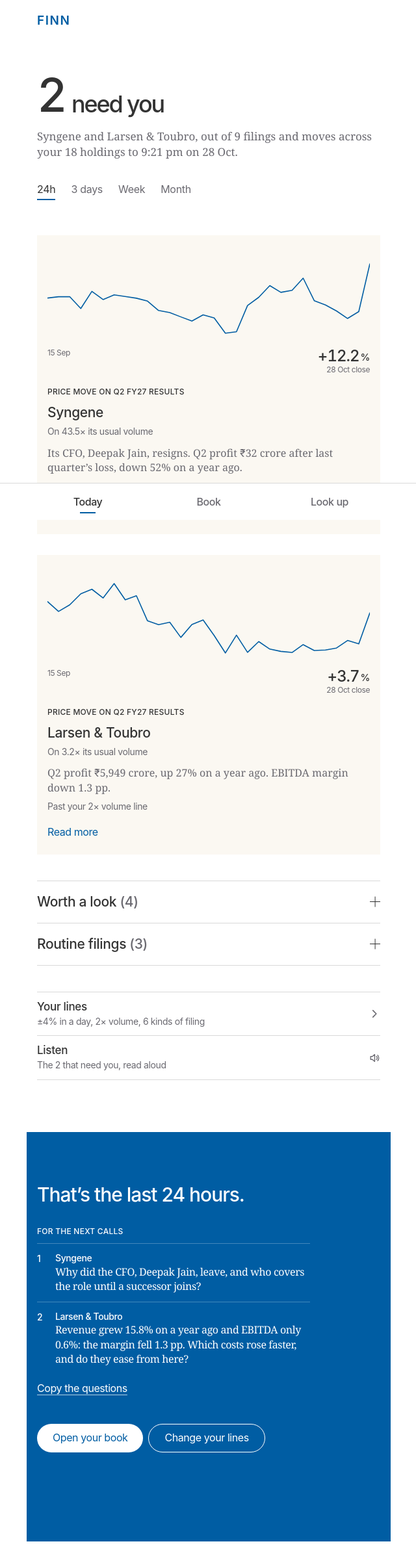
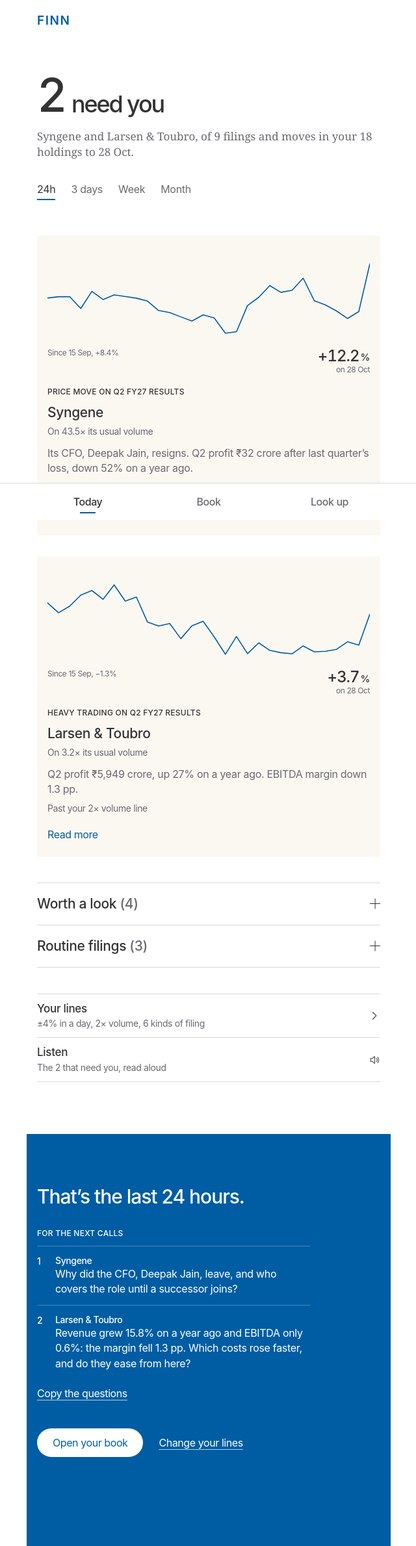
Before and after one commit to vedant-22/finn, a React (Vite) app in the folder web/: page / in a window 1280 px wide. Shown: the whole page at 65% size, without its empty margins (319-959 px from the left). Built offline with nearby package versions, Linux system fonts and the light colour scheme; a web font is replaced by a local one.

Commit message:
Fix card text, dates, and alerts

```diff
--- a/web/src/Ask.tsx
+++ b/web/src/Ask.tsx
@@ -95,7 +95,7 @@ export function AskScreen({ push, q0, openCompany }: { push: Push; q0?: string;
   )
 }
 
-// A warm tile for each company FINN has read: its symbol, its name, and its word in one figure
+// A hairline row for each company FINN has read: its name over its symbol, and its word in one figure
 function Tiles({ title, syms, open, names }: { title: string; syms: string[]; open: (s: string) => void; names: Record<string, string> }) {
   const [rec, setRec] = useState<Record<string, string>>({})
   useEffect(() => {
@@ -109,7 +109,7 @@ function Tiles({ title, syms, open, names }: { title: string; syms: string[]; op
   }, [syms.join()])  // eslint-disable-line react-hooks/exhaustive-deps
   return (
     <section className="tiles-sec"><h2 className="sec-head">{title}</h2>
-      <ul className="tiles">{syms.map(s => <li key={s}><button className="tile" onClick={() => open(s)}><span className="lbl lbl-quiet">{s}</span><span className="tile-name">{names[s] || s}</span><span className="tile-rec">{rec[s] || '\u00a0'}</span></button></li>)}</ul>
+      <ul className="tiles">{syms.map(s => <li key={s}><button className="tile" onClick={() => open(s)}><span className="tile-txt"><span className="tile-name">{names[s] || s}</span><span className="lbl lbl-quiet">{s}</span></span><span className="tile-rec">{rec[s] || '\u00a0'}</span></button></li>)}</ul>
     </section>
   )
 }
--- a/web/src/Brief.tsx
+++ b/web/src/Brief.tsx
@@ -86,7 +86,8 @@ export function BriefScreen({ push, brief, fresh, lines, setLines, names, openIt
   const n = brief.items.length, nNotes = brief.notes.length + brief.spill.length
   const asof = new Date(push.asof)
   const time = asof.toLocaleTimeString('en-IN', { hour: 'numeric', minute: '2-digit' }).toLowerCase()
-  const stamp = asof.toDateString() === new Date().toDateString() ? time : `${time} on ${dayMon(asof)}`
+  // Today the time is what matters ('to 9:21 pm'); an older snapshot is dated by its day alone, so the sentence keeps to two lines
+  const stamp = asof.toDateString() === new Date().toDateString() ? time : dayMon(asof)
   // The sieve plays once a session: the count starts at every filing in the window and falls to what needs you
   const sieve = useRef(!sessionStorage.getItem('finn-sieved'))
   useEffect(() => { sessionStorage.setItem('finn-sieved', '1') }, [])
@@ -106,7 +107,7 @@ export function BriefScreen({ push, brief, fresh, lines, setLines, names, openIt
         </div>
         {/* The sentence carries the time the filings run to, so the screen needs no dateline above the count */}
         <p className="hero-2">{n
-          ? `${few([...new Set(brief.items.map(i => names[i.symbol]))])}, out of ${total} filings and moves across your ${push.portfolio.length} holdings to ${stamp}.`
+          ? `${few([...new Set(brief.items.map(i => names[i.symbol]))])}, of ${total} filings and moves in your ${push.portfolio.length} holdings to ${stamp}.`
           : `Nothing crossed your lines ${span(lines.hours)}, to ${stamp}.${nNotes ? ` ${nNotes} worth a look below.` : ''}`}</p>
         {wider && <button className="see hero-wider" onClick={() => setLines({ ...lines, hours: wider.h })}>{`${span(wider.h).replace(/^in the l/, 'L')}: ${wider.n} ${wider.n === 1 ? 'needs' : 'need'} you`}</button>}
         <div className="window" role="radiogroup" aria-label="Window">
@@ -138,7 +139,7 @@ export function BriefScreen({ push, brief, fresh, lines, setLines, names, openIt
           <EndQuestions brief={brief} push={push} names={names} />
           <div className="end-band-btns">
             <a className="btn-light" href="#/book">Open your book</a>
-            <button className="btn-light-outline" onClick={openLines}>Change your lines</button>
+            <button className="end-copy" onClick={openLines}>Change your lines</button>
           </div>
         </div>
       </section>
@@ -229,12 +230,14 @@ export function kindLabel(i: Item, push: Push): string {
   // A results-day move and the results it rides with read alike in every window
   const res = f?.results ?? (i.move?.explainedBy?.category === 'results' ? push.filings.filter(x => x.symbol === i.symbol && x.results && x.at.slice(0, 10) <= i.move!.d).sort((a, b) => b.at.localeCompare(a.at))[0]?.results : undefined)
   // A move past a line on results says so; results the shares took quietly are just the results
-  if (res && (i.kind === 'results' || i.kind === 'move')) return i.move ? `Price move on ${res.quarter} results` : `${res.quarter} results`
+  // A move names the line it crossed: the price, or only the volume ('Heavy trading on Q2 FY27 results')
+  const moved = i.move && (i.move.why.includes('price') ? 'Price move' : 'Heavy trading')
+  if (res && (i.kind === 'results' || i.kind === 'move')) return moved ? `${moved} on ${res.quarter} results` : `${res.quarter} results`
   if (i.kind === 'people' && f?.people?.length) {
     const p = sortPeople(f.people)[0], r = shortRole(p.role)
     return ['appointed', 're-appointed', 'redesignated'].includes(p.action) ? (r.length > 20 ? 'New director' : `New ${r}`) : 'Management change'
   }
-  if (i.kind === 'move') return 'Unusual day'
+  if (i.kind === 'move') return moved || 'Unusual day'
   return CATEGORY_LABEL[i.story!.category] || 'Filing'
 }
 
@@ -272,12 +275,13 @@ function ItemCard({ i, fresh, name, push, lines, open }: { i: Item; fresh: boole
     </article>
   )
 }
-// The card's picture: the month's closes, short, with the first and last session named so the period is plain
-// end: the day's move, set under the last close it belongs to
+// The card's picture: the month's closes, short. Its start says the period and what the month did ('Since 15 Sep,
+// +4.1%'), so the big figure at its end reads as the one day it is dated to ('on 28 Oct'), not the month's return
 export function PriceLine({ bars, end }: { bars: Bar[]; end?: ReactNode }) {
   const last = shortDay(bars[bars.length - 1].d)
+  const month = `Since ${shortDay(bars[0].d)}, ${signed((bars[bars.length - 1].close / bars[0].close - 1) * 100)}`
   return <figure className="price"><div className="card-img"><Chart series={bars} /></div>
-    <figcaption className="price-d"><span>{shortDay(bars[0].d)}</span>{end ? <span className="price-end">{end}<span>{last} close</span></span> : <span>{last}</span>}</figcaption></figure>
+    <figcaption className="price-d"><span>{month}</span>{end ? <span className="price-end">{end}<span>on {last}</span></span> : <span>{last}</span>}</figcaption></figure>
 }
 
 // One date for a figure, the same in every window: the session it closed in, and the volume it closed on
--- a/web/src/styles.css
+++ b/web/src/styles.css
@@ -40,7 +40,7 @@ table { border-collapse: collapse; }
 .lbl { font: 450 12px/116% var(--f); letter-spacing: 0.24px; text-transform: uppercase; color: var(--ink); white-space: nowrap; }
 .lbl-quiet { color: var(--ink-2); }
 /* the one sentence under a title, and quotes: PT Serif, roman, grey */
-.serif-line, .card-desc, .co-meta, .banner p, .read, .hero-2, .quote, blockquote, .tile-rec { font-family: var(--serif); font-weight: 400; letter-spacing: 0; color: var(--ink-2); }
+.serif-line, .co-meta, .banner p, .read, .hero-2, .quote, blockquote { font-family: var(--serif); font-weight: 400; letter-spacing: 0; color: var(--ink-2); }
 .serif-line { font-size: 16px; line-height: 140%; margin-top: var(--s-3xs); }
 
 /* status: a small capital word in its colour */
@@ -132,7 +132,8 @@ table { border-collapse: collapse; }
 .card-title { margin-top: var(--s-3xs); }
 .card-fig { display: flex; flex-direction: column; align-items: flex-start; margin-top: var(--s-3xs); }
 .card-cap { font-size: 14px; line-height: 140%; letter-spacing: -0.39px; color: var(--ink-2); margin-top: var(--s-nano); }
-.card-desc { margin-top: var(--s-3xs); font-size: 16px; line-height: 140%; }
+/* the card's sentence carries the figures, so it is Inter, grey, like the rest of the card; the serif is kept for the page's sentence and quotes */
+.card-desc { margin-top: var(--s-3xs); font-size: 16px; line-height: 145%; letter-spacing: -0.31px; color: var(--ink-2); }
 .card-line { margin-top: var(--s-5xs); font-size: 14px; line-height: 140%; letter-spacing: -0.39px; color: var(--ink-2); }
 .card-foot { display: flex; justify-content: space-between; align-items: center; gap: 12px; margin-top: var(--s-5xs); }
 .card-foot .read-more { align-self: center; }
@@ -184,11 +185,11 @@ table { border-collapse: collapse; }
 .end-qs { max-width: 420px; margin-top: var(--s-m); }
 .end-qs .lbl { color: #fff; }
 .end-qs ol { counter-reset: q; margin-top: var(--s-3xs); }
-.end-qs li { counter-increment: q; display: grid; grid-template-columns: 28px 1fr; padding: var(--s-3xs) 0; border-top: 1px solid rgba(255, 255, 255, .26); font: 16px/140% var(--serif); color: #fff; }
+.end-qs li { counter-increment: q; display: grid; grid-template-columns: 28px 1fr; padding: var(--s-3xs) 0; border-top: 1px solid rgba(255, 255, 255, .26); font: 16px/145% var(--f); letter-spacing: -0.31px; color: #fff; }
 .end-qs li::before { content: counter(q); grid-row: span 2; font: 500 14px/160% var(--f); color: #fff; }
 .end-co { display: block; font: 500 14px/140% var(--f); letter-spacing: -0.39px; color: #fff; }
 .end-copy { color: #fff; min-height: 44px; text-decoration: underline; text-underline-offset: 4px; text-decoration-color: rgba(255, 255, 255, .7); }
-.end-band-btns { display: flex; flex-wrap: wrap; gap: var(--s-5xs); margin-top: var(--s-m); }
+.end-band-btns { display: flex; flex-wrap: wrap; align-items: center; gap: var(--s-5xs) var(--s-s); margin-top: var(--s-m); }
 .end-band-btns :is(.btn-light, .btn-light-outline) { min-width: 0; }
 .btn-light, .btn-light-outline { display: inline-flex; align-items: center; justify-content: center; min-width: 180px; height: 44px; padding: 0 var(--s-s); border-radius: var(--r-pill); font: 400 16px/116% var(--f); letter-spacing: -0.42px; text-decoration: none; transition: background-color 100ms ease-in-out, color 100ms ease-in-out; }
 .btn-light { background: #fff; color: var(--brand); }
@@ -302,11 +303,11 @@ table { border-collapse: collapse; }
 .tile-card { align-items: flex-start; text-align: left; min-height: 100%; padding-bottom: var(--s-s); }
 .tile-card .card-title { margin-top: var(--s-3xs); font-size: 17px; line-height: 130%; letter-spacing: -0.3px; font-weight: 450; }
 .tile-card .book-rec { margin-top: var(--s-3xs); text-align: left; }
-.book-head { display: flex; justify-content: space-between; align-items: flex-end; gap: 12px; margin-top: var(--s-3xs); width: 100%; }
-.book-head .card-title { margin: 0; }
 .book-rec { text-align: right; flex: none; }
 .book-px { margin-top: var(--s-3xs); font-size: 14px; color: var(--ink-2); }
-.book-card.lead .card-img { margin: calc(var(--s-2xs) - var(--s-xs)) 0 var(--s-xs); width: 100%; aspect-ratio: 390 / 120; }
+.book-card.lead { padding: var(--s-s) var(--s-2xs); }
+.book-card.lead .card-title { margin-top: var(--s-5xs); }
+.book-big { display: block; margin-top: var(--s-2xs); }
 
 /* outcomes grid: a figure, what it counts, and a grey line */
 .og { display: grid; grid-template-columns: 1fr 1fr; column-gap: var(--s-3xs); row-gap: var(--s-l); }
@@ -438,10 +439,13 @@ table { border-collapse: collapse; }
 .chips { display: flex; flex-wrap: wrap; gap: 8px; margin-top: var(--s-3xs); }
 .chips .btn-outline { height: 40px; padding: 0 var(--s-2xs); font-size: 15px; }
 .tiles-sec { margin-top: var(--s-2xl); }
-.tiles { display: grid; grid-template-columns: 1fr 1fr; gap: var(--s-3xs); margin-top: var(--s-s); }
-.tile { display: flex; flex-direction: column; text-align: left; width: 100%; height: 100%; background: var(--panel); padding: var(--s-2xs); }
-.tile-name { font-size: 17px; line-height: 130%; letter-spacing: -0.3px; color: var(--ink); margin-top: var(--s-5xs); }
-.tile-rec { font-size: 15px; line-height: 140%; margin-top: auto; padding-top: var(--s-2xs); }
+/* Ready to open: a hairline list, a company to a row, its word at the right */
+.tiles { margin-top: var(--s-2xs); border-bottom: 1px solid var(--rule); }
+.tiles li { border-top: 1px solid var(--rule); }
+.tile { display: flex; align-items: center; justify-content: space-between; gap: var(--s-2xs); text-align: left; width: 100%; min-height: 64px; padding: var(--s-3xs) 0; }
+.tile-txt { display: grid; gap: 2px; min-width: 0; }
+.tile-name { font-size: 17px; line-height: 130%; letter-spacing: -0.3px; color: var(--ink); }
+.tile-rec { flex: none; font-size: 15px; line-height: 140%; letter-spacing: -0.3px; color: var(--ink-2); }
 .look .fold { margin-top: var(--s-2xl); }
 .look-answer { margin-top: var(--s-s); }
 
```
Also changed, not shown: web/src/Book.tsx (+4 -3 lines), web/src/Reader.tsx (+5 -3 lines).
